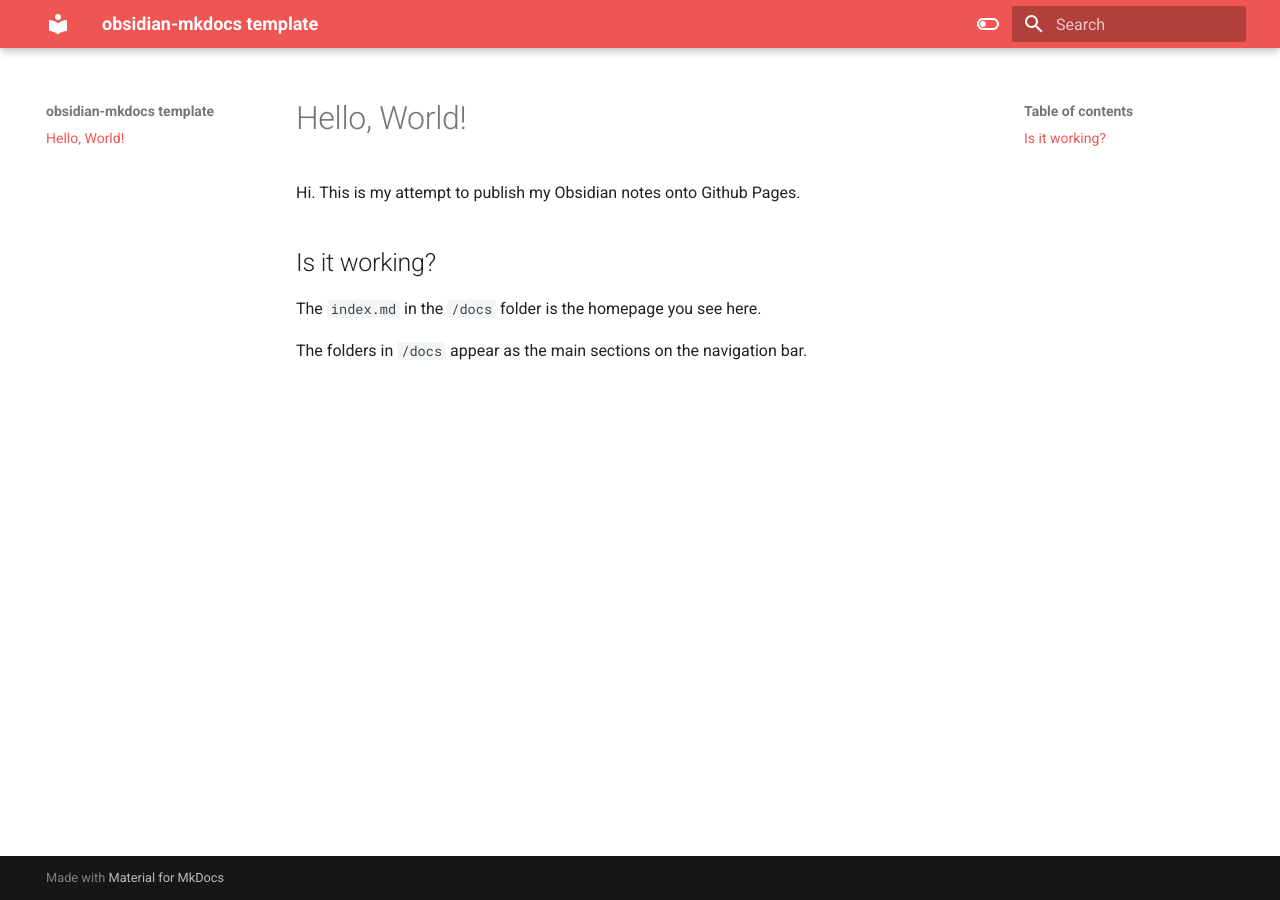
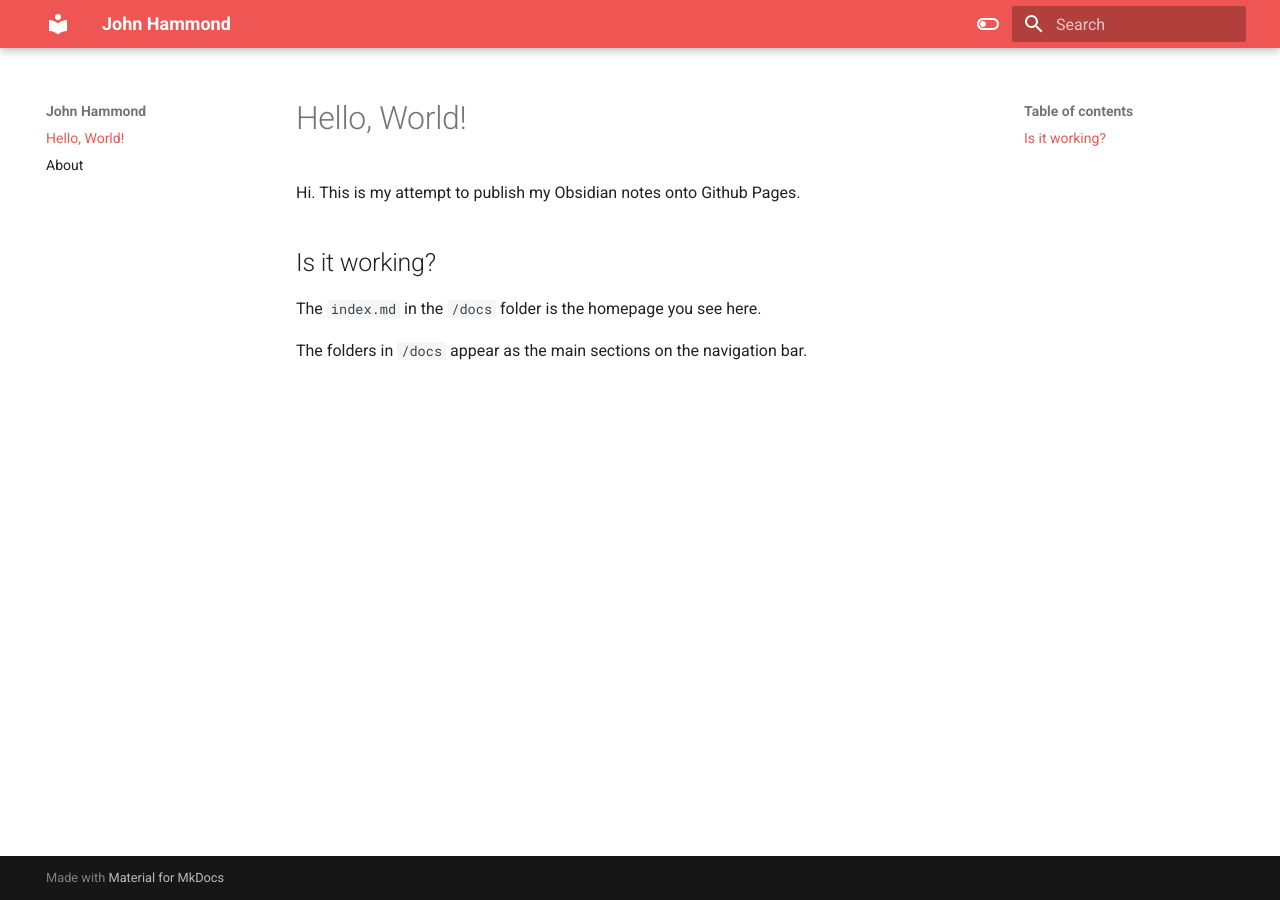
Before and after one commit to JohnHammond/notes, an MkDocs documentation site: the page built from docs/index.md, in a window 1280 px wide. Built offline with MkDocs 1.6.1 and Material for MkDocs 9.7.7, drawn with Linux system fonts in a browser that asks for light colours.

Commit message:
Making slight changes

```diff
--- a/mkdocs.yml
+++ b/mkdocs.yml
@@ -1,8 +1,17 @@
-site_name: obsidian-mkdocs template
+site_name: John Hammond
 
 theme:
     name: 'material'
     palette:
+
+    # Dark mode
+    - media: "(prefers-color-scheme: dark)"
+      scheme: slate
+      primary: red
+      accent: blue
+      toggle:
+        icon: material/toggle-switch
+        name: Switch to light mode
 
     # Light mode
     - media: "(prefers-color-scheme: light)"
@@ -12,15 +21,6 @@
       toggle:
         icon: material/toggle-switch-off-outline
         name: Switch to dark mode
-
-    # Dark mode
-    - media: "(prefers-color-scheme: dark)"
-      scheme: slate
-      primary: red
-      accent: blue
-      toggle:
-        icon: material/toggle-switch
-        name: Switch to light mode
 
 # Extensions
 markdown_extensions:
```
Also changed, not shown: docs/About.md (added, +3 -0 lines), 1 other file.
